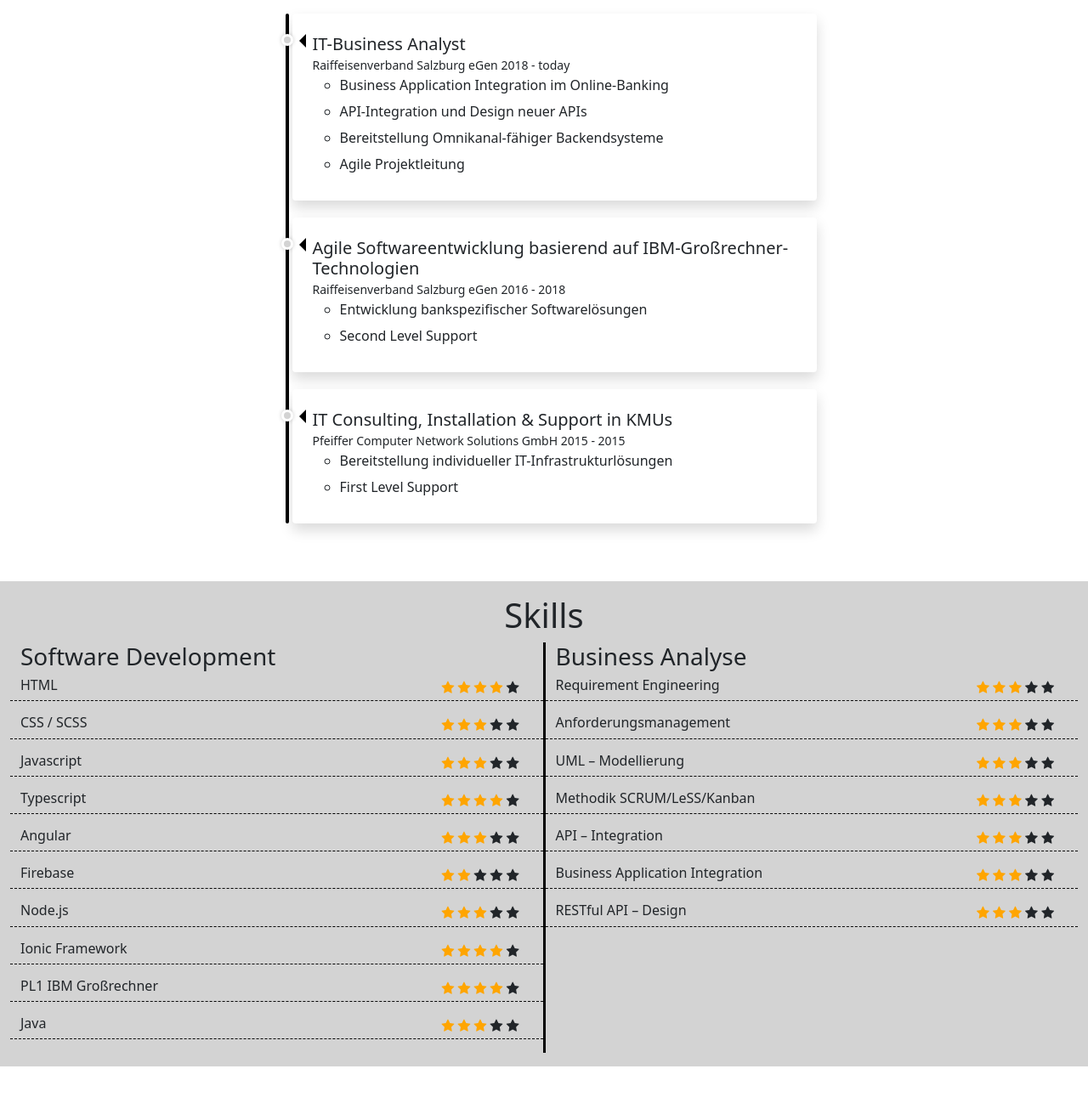
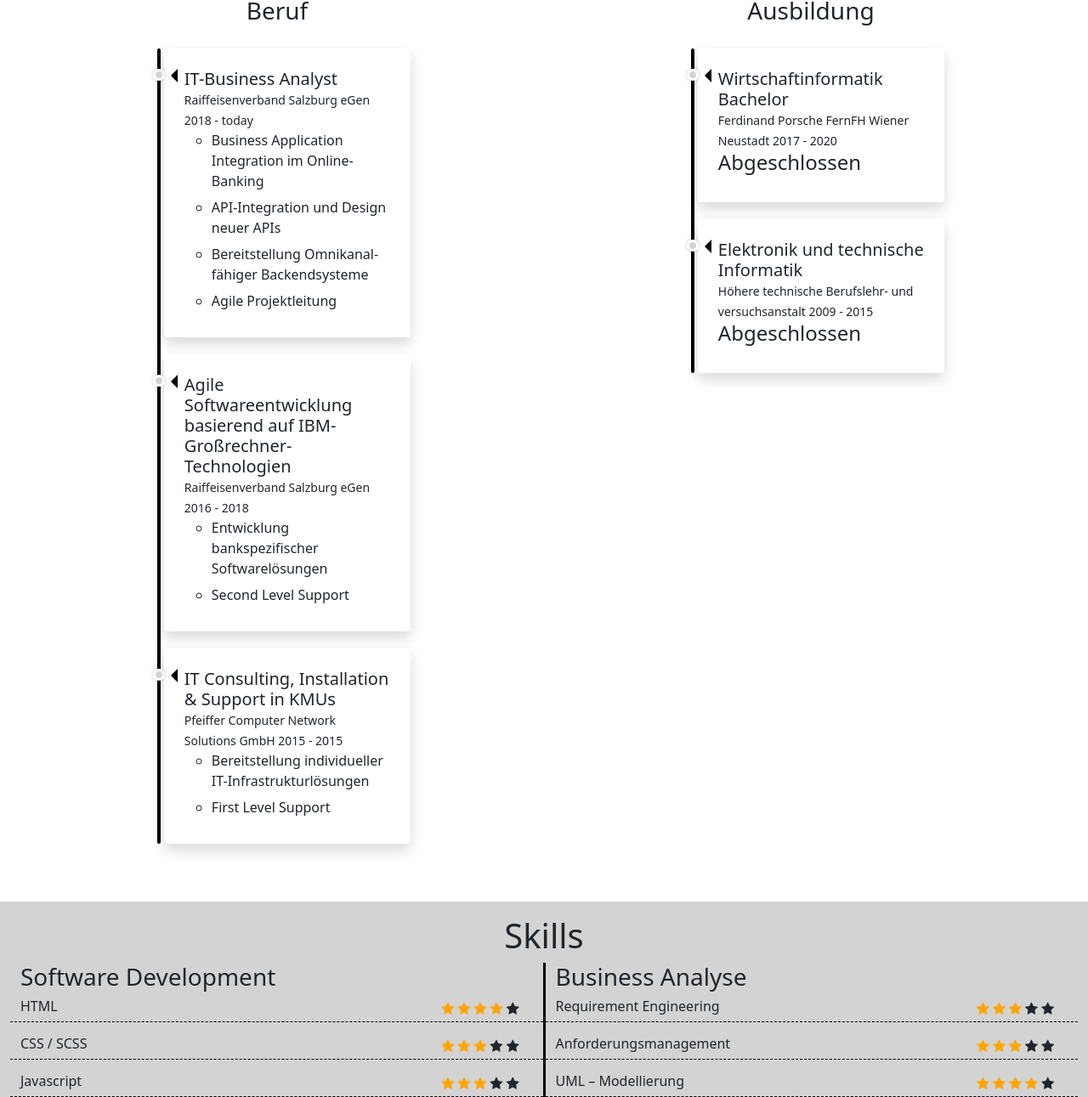
Before and after one commit to PfeifferMartin/m-pfeiffer, a website: page public/index.html in a window 1280 px wide. Shown: the part 693-1984 px from the top of the page at 85% size. Before the commit the page ends 1948 px from the top, so only its background shows below. Drawn offline with nearby package versions, Linux system fonts and the light colour scheme.

Commit message:
added Ausbildung Timeline

```diff
--- a/public/index.html
+++ b/public/index.html
@@ -26,15 +26,17 @@
         <a href="https://www.linkedin.com/in/martin-pfeiffer-9b3146209/">
           <img class="social-link" src="./img/linkedin.svg" alt="">
         </a>
-        <a href="https://onedrive.live.com/download?cid=F58930989084257C&resid=F58930989084257C%21648265&authkey=AOvUj_Hv12U_fwE&em=2" download>
-          <img title = "MartinPfeifferLebenslauf.pdf"class="social-link" src="./img/download.svg" alt="">
+        <a style="display: none;"
+          href="https://onedrive.live.com/download?cid=F58930989084257C&resid=F58930989084257C%21648265&authkey=AOvUj_Hv12U_fwE&em=2"
+          download>
+          <img title="MartinPfeifferLebenslauf.pdf" class="social-link" src="./img/download.svg" alt="">
         </a>
       </div>
     </div>
   </div>
 
   <div class="container-light about-section">
-    <h1 class= "text-center">Über mich:</h1>
+    <h1 class="text-center">Über mich:</h1>
     <p>
       Als professioneller Business Analyst seit 4 Jahren, habe ich starken Fokus auf Business Application
       Integration.
@@ -44,15 +46,20 @@
       Drittanbietern und den internen Fachbereichen.
       In meiner Freizeit bin ich Hobby-Triathlet. Passend zu meinem Hobby und meiner beruflichen Laufbahn bin ich,
       neben meiner Festanstellung,
-      Softwareentwickler und Inhaber von triathlink.com(derzeit noch in der Testphase), einer mobilen App zur Planung und Dokumentation von
+      Softwareentwickler und Inhaber von triathlink.com(derzeit noch in der Testphase), einer mobilen App zur Planung
+      und Dokumentation von
       Triathlon-Wettbewerben.
     </p>
   </div>
 
+  <div class="container-fluid">
+    <div id="main-row" class="row m-0">
+      <h1 class="text-center">Laufbahn</h1>
+      <div class="col-xl m-0">
         <div class="container py-5">
-    <h1 class ="text-center">Berufliche Laufbahn</h1>
+          <h3 class="text-center">Beruf</h3>
           <div class="row">
-      <div class="col-lg-7 mx-auto">
+            <div class="col-xl-7 mx-auto">
               <ul class="timeline">
                 <li class="timeline-item bg-white rounded ml-3 p-4 shadow">
                   <div class="timeline-arrow"></div>
@@ -106,12 +113,41 @@
             </div>
           </div>
         </div>
+      </div>
+      <div class="col-xl m-0">
+        <div class="container py-5">
+          <h3 class="text-center">Ausbildung</h3>
+          <div class="row">
+            <div class="col-xl-7 mx-auto">
+              <ul class="timeline">
+                <li class="timeline-item bg-white rounded ml-3 p-4 shadow">
+                  <div class="timeline-arrow"></div>
+                  <h2 class="h5 mb-0">Wirtschaftinformatik Bachelor</h2>
+                  <span class="small text-gray">
+                    Ferdinand Porsche FernFH Wiener Neustadt 2017 - 2020</span>
+                  <h4>Abgeschlossen</h4>
+                </li>
+                <li class="timeline-item bg-white rounded ml-3 p-4 shadow">
+                  <div class="timeline-arrow"></div>
+                  <h2 class="h5 mb-0">Elektronik und technische Informatik</h2>
+                  <span class="small text-gray">
+                    Höhere technische Berufslehr- und versuchsanstalt 2009 - 2015</span>
+                  <h4>Abgeschlossen</h4>
+                </li>
+              </ul>
+            </div>
+          </div>
+        </div>
+      </div>
+    </div>
+  </div>
+
 
   <!--Skills-->
-  <div class="container-fluid container-light p">
-    <h1 class = "text-center">Skills</h1>
+  <div class="container-fluid container-light">
+    <h1 class="text-center">Skills</h1>
     <div id="main-row" class="row m-0">
-      <div id="main-col1" class="col-md m-0">
+      <div id="main-col1" class="col-lg m-0">
         <div class="row">
           <div class="col-auto">
             <h3>Software Development</h3>
@@ -221,7 +257,7 @@
             <span title="Miserabel" class="fa fa-star checked"></span>
             <span title="OK" class="fa fa-star checked "></span>
             <span title="Gut" class="fa fa-star checked"></span>
-            <span title="Sehr gut" class="fa fa-star checked"></span>
+            <span title="Sehr gut" class="fa fa-star"></span>
             <span title="Hervorragend" class="fa fa-star"></span>
           </div>
         </div>
@@ -239,7 +275,7 @@
         </div>
       </div>
 
-      <div id="main-col2" class="col-md m-0 maincol-skill-border maincol-skill-padding">
+      <div id="main-col2" class="col-lg m-0 maincol-skill-border maincol-skill-padding">
         <div class="row">
           <div class="col-auto">
             <h3>Business Analyse</h3>
@@ -277,7 +313,7 @@
             <span title="Miserabel" class="fa fa-star checked"></span>
             <span title="OK" class="fa fa-star checked "></span>
             <span title="Gut" class="fa fa-star checked"></span>
-            <span title="Sehr gut" class="fa fa-star"></span>
+            <span title="Sehr gut" class="fa fa-star checked"></span>
             <span title="Hervorragend" class="fa fa-star"></span>
           </div>
         </div>
@@ -289,8 +325,8 @@
             <span title="Miserabel" class="fa fa-star checked"></span>
             <span title="OK" class="fa fa-star checked "></span>
             <span title="Gut" class="fa fa-star checked"></span>
-            <span title="Sehr gut" class="fa fa-star"></span>
-            <span title="Hervorragend" class="fa fa-star"></span>
+            <span title="Sehr gut" class="fa fa-star checked"></span>
+            <span title="Hervorragend" class="fa fa-star checked"></span>
           </div>
         </div>
         <div class="row skill-row">
@@ -301,8 +337,8 @@
             <span title="Miserabel" class="fa fa-star checked"></span>
             <span title="OK" class="fa fa-star checked "></span>
             <span title="Gut" class="fa fa-star checked"></span>
-            <span title="Sehr gut" class="fa fa-star"></span>
-            <span title="Hervorragend" class="fa fa-star"></span>
+            <span title="Sehr gut" class="fa fa-star checked"></span>
+            <span title="Hervorragend" class="fa fa-star checked"></span>
           </div>
         </div>
         <div class="row skill-row">
@@ -313,8 +349,8 @@
             <span title="Miserabel" class="fa fa-star checked"></span>
             <span title="OK" class="fa fa-star checked "></span>
             <span title="Gut" class="fa fa-star checked"></span>
-            <span title="Sehr gut" class="fa fa-star"></span>
-            <span title="Hervorragend" class="fa fa-star"></span>
+            <span title="Sehr gut" class="fa fa-star checked"></span>
+            <span title="Hervorragend" class="fa fa-star checked"></span>
           </div>
         </div>
         <div class="row skill-row">
@@ -333,7 +369,7 @@
     </div>
   </div>
 
-  <div class = "container-fluid container-dark footer">
+  <div class="container-fluid container-dark footer">
 
   </div>
 
--- a/public/styles/styles.css
+++ b/public/styles/styles.css
@@ -103,7 +103,7 @@ li.timeline-item::before {
     padding-top: 0px;
 }
 
-@media only screen and (max-width: 768px) {
+@media only screen and (max-width: 992px) {
     .maincol-skill-border{
         border-left: 0px hidden black;
         border-top: 3px solid black;
```
Lines whose indentation alone changed are shown as unchanged.
